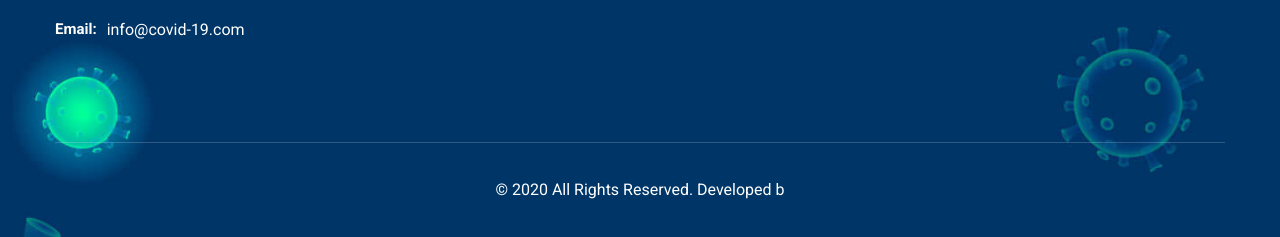
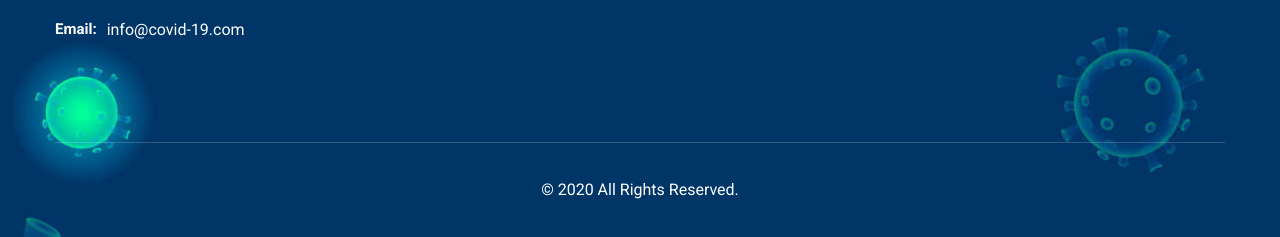
Before and after one commit to js-paul200/Covid, a plain HTML site: page index.html in a window 1280 px wide. Shown: the part 6800-7037 px from the top of the page. Drawn offline with nearby package versions, Linux system fonts and the light colour scheme; files whose address does not match are found by name.

Commit message:
Update index.html

```diff
--- a/index.html
+++ b/index.html
@@ -1094,7 +1094,7 @@
 
       <div class="footer-bottom">
         <p class="copyright">
-          &copy; 2020 All Rights Reserved. Developed b
+          &copy; 2020 All Rights Reserved.
         </p>
       </div>
 
```
